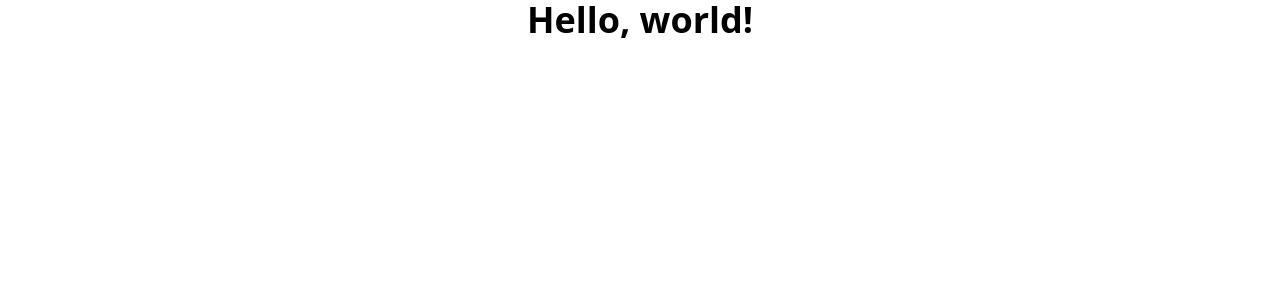
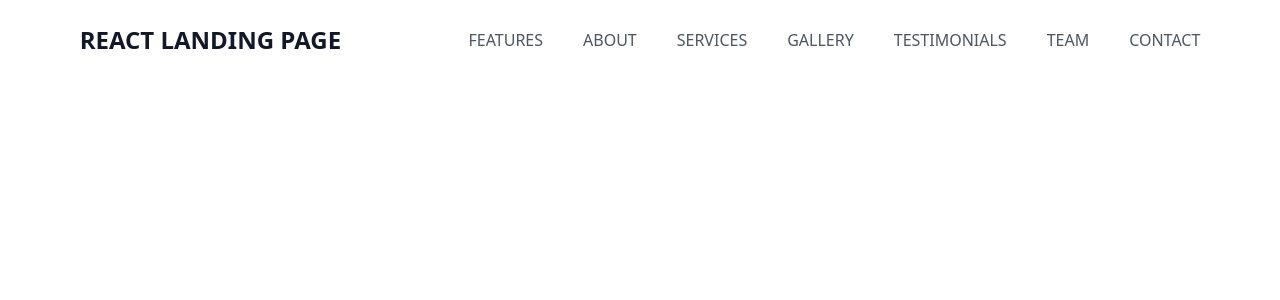
Before and after one commit to albert-byiringiro/landing-page-react, a React (Vite) app: page / in a window 1280 px wide. Shown: the top 300 px of the page. Built offline with nearby package versions, Linux system fonts and the light colour scheme.

Commit message:
Initial commit

```diff
--- a/package.json
+++ b/package.json
@@ -10,6 +10,7 @@
     "preview": "vite preview"
   },
   "dependencies": {
+    "nanoid": "^5.0.7",
     "react": "^18.3.1",
     "react-dom": "^18.3.1"
   },
--- a/src/App.tsx
+++ b/src/App.tsx
@@ -1,7 +1,9 @@
+import Navbar from "./components/Navbar";
+
 function App() {
   return (
     <>
-      <h1 className="text-center font-bold text-4xl">Hello, world!</h1>
+      <Navbar />
     </>
   );
 }
--- /dev/null
+++ b/src/components/Navbar.tsx
@@ -0,0 +1,35 @@
+import { nanoid } from "nanoid";
+const navigationList = [
+  "Features",
+  "About",
+  "Services",
+  "Gallery",
+  "Testimonials",
+  "Team",
+  "Contact",
+];
+
+const id = nanoid();
+
+const Navbar = () => {
+  const navEls = navigationList.map((nav) => (
+    <li className="uppercase text-gray-600" key={id}>
+      <a href="" className="">
+        {nav}
+      </a>
+    </li>
+  ));
+
+  return (
+    <header className=" px-4 flex items-center py-6 justify-around">
+      <h1 className="uppercase font-semibold text-gray-900 text-2xl">
+        React Landing Page
+      </h1>
+      <nav className="">
+        <ul className="flex space-x-10 flex-wrap">{navEls}</ul>
+      </nav>
+    </header>
+  );
+};
+
+export default Navbar;
```
Also changed, not shown: 1 other file (tests, documents, lock files or other folders).
